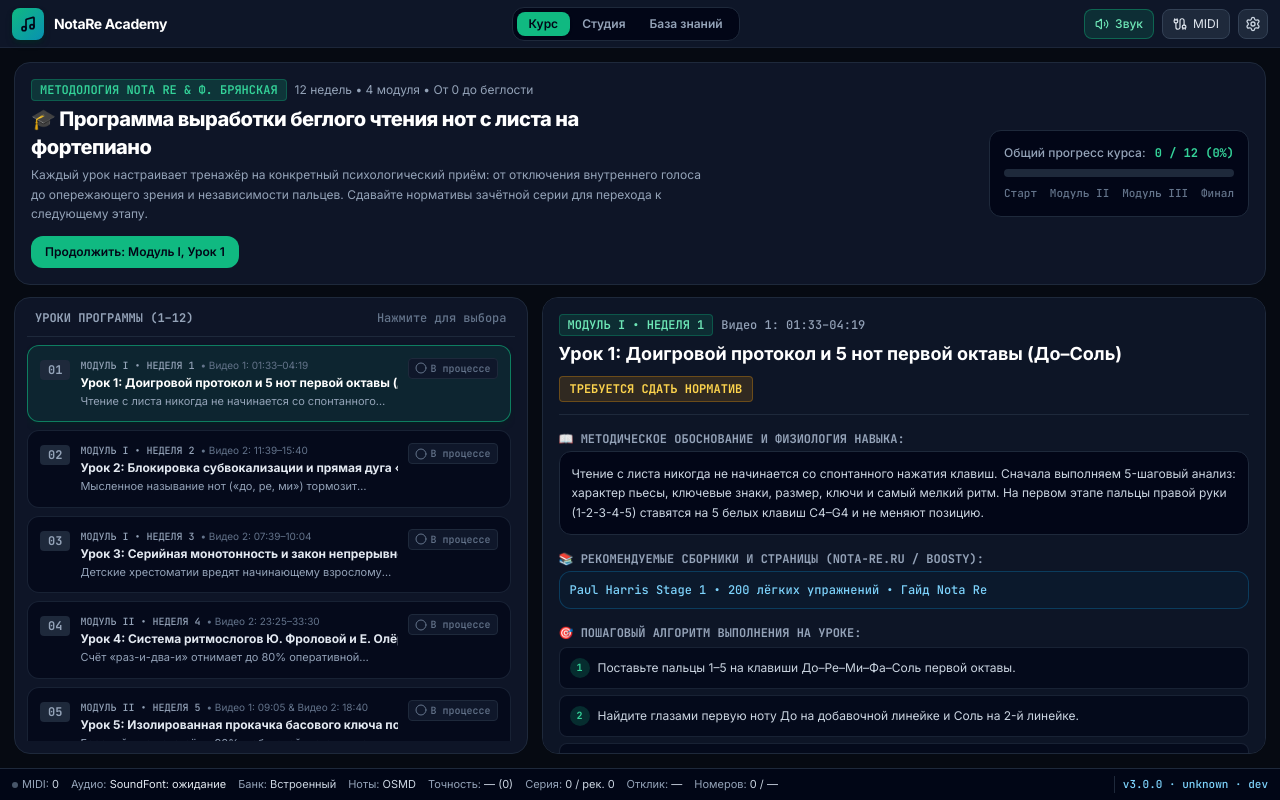
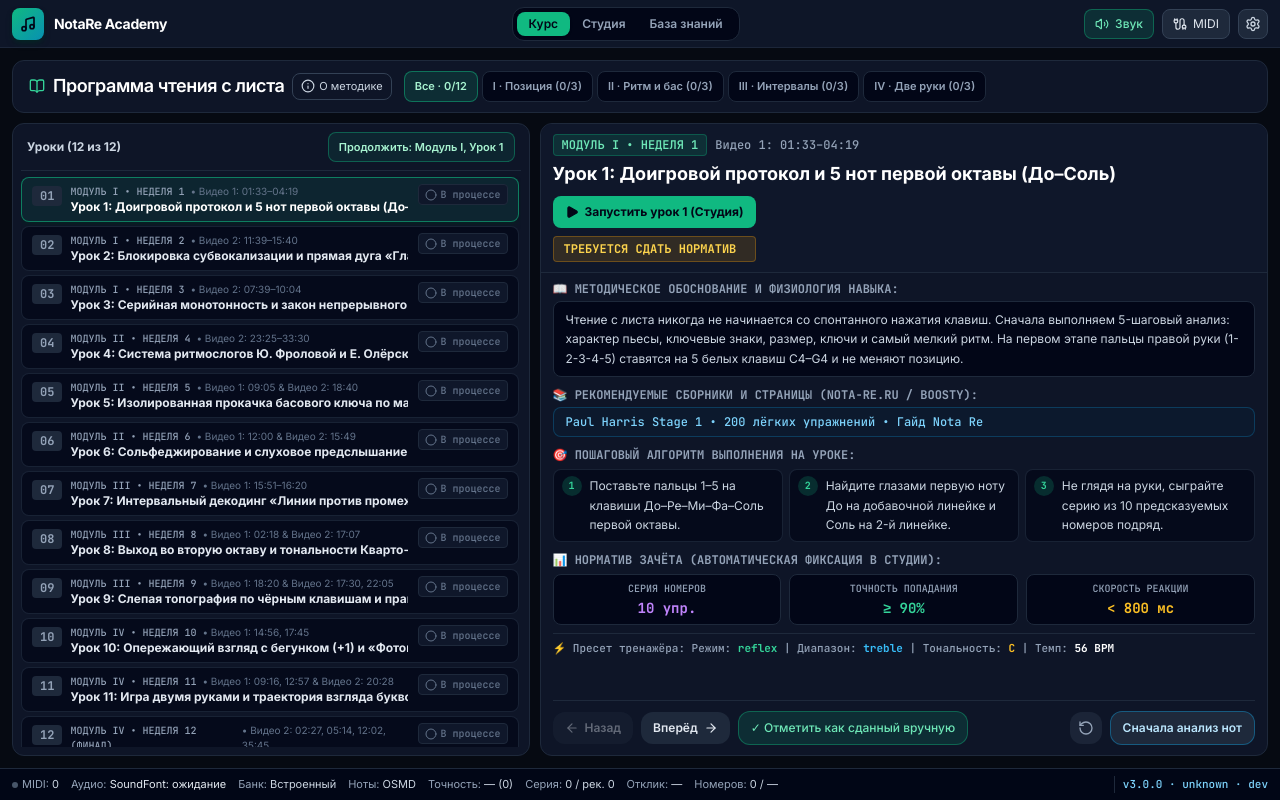
Before and after one commit to shafranek-js/Nota-Re, a React (Vite) app: page / in a window 1280 px wide. Built offline with nearby package versions, Linux system fonts and the light colour scheme.

Commit message:
feat(course): preserve compact course interface on updated main

```diff
--- a/src/components/workspaces/CourseWorkspace.tsx
+++ b/src/components/workspaces/CourseWorkspace.tsx
@@ -1,14 +1,19 @@
-import React from 'react';
+import React, { useState } from 'react';
 import { useAppStore } from '../../store/useAppStore';
 import { COURSE_CURRICULUM } from '../../data/curriculum';
-import { CheckCircle2, Circle, ArrowLeft, ArrowRight, Play, RotateCcw } from 'lucide-react';
+import { CheckCircle2, Circle, ArrowLeft, ArrowRight, BookOpen, Info, Play, RotateCcw } from 'lucide-react';
+
+const COURSE_MODULES = [
+  { id: 'I', title: 'Позиция' }, { id: 'II', title: 'Ритм и бас' },
+  { id: 'III', title: 'Интервалы' }, { id: 'IV', title: 'Две руки' }
+] as const;
+type ModuleFilter = 'all' | (typeof COURSE_MODULES)[number]['id'];
 
 export const CourseWorkspace: React.FC = () => {
+  const [moduleFilter, setModuleFilter] = useState<ModuleFilter>('all');
   const {
     selectedLessonId,
     selectCourseLesson,
-    selectPrevCourseLesson,
-    selectNextCourseLesson,
     completedLessons,
     toggleLessonCompleted,
     resetCourseProgress,
@@ -20,7 +25,20 @@ export const CourseWorkspace: React.FC = () => {
   const lesson = COURSE_CURRICULUM.find(l => l.id === selectedLessonId) || COURSE_CURRICULUM[0];
   const isDone = completedLessons.includes(lesson.id);
   const doneCount = completedLessons.length;
-  const pct = Math.round((doneCount / COURSE_CURRICULUM.length) * 100);
+  const filteredLessons = moduleFilter === 'all' ? COURSE_CURRICULUM
+    : COURSE_CURRICULUM.filter(item => item.module.startsWith(`Модуль ${moduleFilter} •`));
+  const selectModule = (filter: ModuleFilter) => {
+    setModuleFilter(filter);
+    if (filter !== 'all' && !lesson.module.startsWith(`Модуль ${filter} •`)) {
+      const first = COURSE_CURRICULUM.find(item => item.module.startsWith(`Модуль ${filter} •`));
+      if (first) selectCourseLesson(first.id);
+    }
+  };
+  const selectedFilteredIndex = filteredLessons.findIndex(item => item.id === lesson.id);
+  const moveLesson = (direction: -1 | 1) => {
+    const next = filteredLessons[selectedFilteredIndex + direction];
+    if (next) selectCourseLesson(next.id);
+  };
   // Continue from actual certified progress, never from the last browsed
   // lesson. An independently explored lesson does not imply completion.
   const nextLesson = COURSE_CURRICULUM.find(item => !completedLessons.includes(item.id))
@@ -33,61 +51,66 @@ export const CourseWorkspace: React.FC = () => {
   };
 
   return (
-    <section className="flex-1 min-h-full lg:min-h-0 w-full p-3 sm:p-3.5 overflow-visible lg:overflow-hidden flex flex-col gap-3">
-      {/* Шапка курса */}
-      <div className="shrink-0 bg-slate-900/90 border border-slate-800 rounded-2xl p-4 flex flex-wrap items-center justify-between gap-4">
-        <div className="max-w-2xl">
-          <div className="flex items-center gap-2 mb-1">
-            <span className="text-xs font-mono uppercase px-2 py-0.5 rounded bg-emerald-500/20 text-emerald-400 font-semibold border border-emerald-500/30">
-              Методология Nota Re & Ф. Брянская
-            </span>
-            <span className="text-xs text-slate-400">12 недель • 4 модуля • От 0 до беглости</span>
-          </div>
-          <h1 className="text-xl font-extrabold text-white tracking-tight">
-            🎓 Программа выработки беглого чтения нот с листа на фортепиано
-          </h1>
-          <p className="text-xs text-slate-400 mt-1 leading-relaxed">
-            Каждый урок настраивает тренажёр на конкретный психологический приём: от отключения внутреннего голоса до опережающего зрения и независимости пальцев. Сдавайте нормативы зачётной серии для перехода к следующему этапу.
-          </p>
-          <button type="button" data-testid="course-continue" onClick={continueCourse}
-            className="mt-3 rounded-xl bg-emerald-500 px-3.5 py-2 font-semibold text-xs text-slate-950 hover:bg-emerald-400 focus-visible:outline focus-visible:outline-2 focus-visible:outline-offset-2 focus-visible:outline-sky-400">
-            {allCompleted ? 'Повторить' : 'Продолжить'}: {moduleName}, Урок {nextLesson.id}
+    <section className="flex-1 min-h-full lg:min-h-0 w-full min-w-0 p-2.5 sm:p-3 overflow-visible lg:overflow-hidden flex flex-col gap-2.5">
+      {/* Compact course toolbar: useful module navigation, no duplicate hero/progress. */}
+      <div data-testid="course-toolbar" className="relative z-10 shrink-0 w-full min-w-0 rounded-xl border border-slate-800 bg-slate-900/90 px-3 sm:px-4 py-2.5 flex flex-wrap lg:flex-nowrap items-center gap-x-3 gap-y-2">
+        <div className="shrink-0 flex items-center gap-2">
+          <BookOpen className="h-4 w-4 text-emerald-400 shrink-0" aria-hidden="true" />
+          <h1 className="text-sm sm:text-base lg:text-lg font-semibold whitespace-nowrap text-white tracking-tight">Программа чтения с листа</h1>
+          <details data-testid="course-methodology" className="relative shrink-0">
+            <summary className="list-none cursor-pointer inline-flex items-center gap-1 rounded-lg border border-slate-700 px-2 py-1 text-[11px] text-slate-300 hover:text-white focus-visible:outline focus-visible:outline-2 focus-visible:outline-sky-400">
+              <Info className="w-3.5 h-3.5" aria-hidden="true" />
+              <span className="hidden sm:inline">О методике</span><span className="sr-only sm:hidden">О методике</span>
+            </summary>
+            <div role="note" className="absolute z-30 right-0 sm:right-auto sm:left-0 top-full mt-2 w-[min(85vw,23rem)] rounded-xl border border-slate-700 bg-slate-950 p-3 shadow-xl text-xs text-slate-300 leading-relaxed whitespace-normal">
+              <strong className="block mb-1 text-slate-100">NotaRe и Ф. Брянская</strong>
+              12 недель и четыре модуля. Каждый урок развивает отдельный навык
+              чтения нот: от работы без внутреннего проговаривания до опережающего
+              зрения и независимости пальцев. Нормативы засчитываются по результатам практики.
+            </div>
+          </details>
+        </div>
+        <nav aria-label="Модули курса" data-testid="course-module-nav"
+          className="w-full lg:w-auto lg:flex-1 min-w-0 max-w-full flex items-center gap-1 overflow-x-auto whitespace-nowrap custom-scroll">
+          <button type="button" data-testid="course-module-all" aria-pressed={moduleFilter === 'all'}
+            onClick={() => selectModule('all')}
+            className={`shrink-0 rounded-lg border px-2.5 py-1.5 text-[11px] font-semibold focus-visible:outline focus-visible:outline-2 focus-visible:outline-sky-400 ${moduleFilter === 'all'
+              ? 'border-emerald-500/50 bg-emerald-500/15 text-emerald-200'
+              : 'border-slate-800 bg-slate-950 text-slate-400 hover:text-slate-100'}`}>
+            Все · {doneCount}/{COURSE_CURRICULUM.length}
           </button>
-        </div>
-
-        {/* Общая шкала курса */}
-        <div className="bg-slate-950 p-3.5 rounded-xl border border-slate-800 w-full sm:w-auto sm:min-w-[260px] min-w-0 flex flex-col gap-2">
-          <div className="flex items-center justify-between text-xs">
-            <span className="text-slate-400 font-medium">Общий прогресс курса:</span>
-            <span className="font-mono font-bold text-emerald-400">{doneCount} / 12 ({pct}%)</span>
-          </div>
-          <div className="w-full bg-slate-800 h-2 rounded-full overflow-hidden">
-            <div
-              className="bg-gradient-to-r from-emerald-500 to-cyan-500 h-full rounded-full transition-all duration-300"
-              style={{ width: `${pct}%` }}
-            />
-          </div>
-          <div className="flex items-center justify-between text-[11px] text-slate-500 font-mono">
-            <span>Старт</span>
-            <span>Модуль II</span>
-            <span>Модуль III</span>
-            <span>Финал</span>
-          </div>
-        </div>
+          {COURSE_MODULES.map(module => {
+            const lessons = COURSE_CURRICULUM.filter(item => item.module.startsWith(`Модуль ${module.id} •`));
+            const completed = lessons.filter(item => completedLessons.includes(item.id)).length;
+            return (
+              <button type="button" key={module.id} data-testid={`course-module-${module.id}`}
+                aria-pressed={moduleFilter === module.id} onClick={() => selectModule(module.id)}
+                className={`shrink-0 rounded-lg border px-2.5 py-1.5 text-[11px] font-semibold focus-visible:outline focus-visible:outline-2 focus-visible:outline-sky-400 ${moduleFilter === module.id
+                  ? 'border-emerald-500/50 bg-emerald-500/15 text-emerald-200'
+                  : 'border-slate-800 bg-slate-950 text-slate-400 hover:text-slate-100'}`}>
+                {module.id} · {module.title} <span className="text-slate-400 tabular-nums">({completed}/{lessons.length})</span>
+              </button>
+            );
+          })}
+        </nav>
       </div>
 
       {/* 2 Колонки: Список 12 уроков (слева) + Карточка выбранного урока (справа) */}
-      <div className="w-full grid grid-cols-1 lg:grid-cols-12 lg:flex-1 lg:min-h-0 gap-3.5">
+      <div className="w-full min-w-0 grid grid-cols-1 lg:grid-cols-12 lg:flex-1 lg:min-h-0 gap-2.5">
 
         {/* Список 12 уроков */}
-        <div className="lg:col-span-5 flex flex-col bg-slate-900/90 border border-slate-800 rounded-2xl p-3 lg:min-h-0">
-          <div className="flex flex-wrap items-center justify-between gap-2 px-2 pb-2.5 border-b border-slate-800 shrink-0">
-            <span className="text-xs font-bold uppercase font-mono text-slate-400">Уроки программы (1–12)</span>
-            <span className="text-xs text-slate-500 font-mono">Нажмите для выбора</span>
+        <div className="lg:col-span-5 min-w-0 flex flex-col bg-slate-900/90 border border-slate-800 rounded-xl p-2 lg:min-h-0">
+          <div className="flex flex-wrap items-center justify-between gap-2 px-1.5 pb-2 border-b border-slate-800 shrink-0">
+            <span className="text-xs font-bold text-slate-300">Уроки ({filteredLessons.length} из 12)</span>
+            <button type="button" data-testid="course-continue" onClick={continueCourse}
+              title="Начать ближайший несданный урок независимо от выбранного"
+              className="rounded-lg border border-emerald-500/40 bg-emerald-500/10 px-2.5 py-1.5 text-[11px] font-semibold text-emerald-200 hover:bg-emerald-500/20 focus-visible:outline focus-visible:outline-2 focus-visible:outline-sky-400">
+              {allCompleted ? 'Повторить' : 'Продолжить'}: {moduleName}, Урок {nextLesson.id}
+            </button>
           </div>
 
-          <div className="lg:flex-1 lg:min-h-0 lg:overflow-y-auto custom-scroll space-y-2 pr-1 pt-2">
-            {COURSE_CURRICULUM.map(item => {
+          <div data-testid="course-list-scroll" className="lg:flex-1 lg:min-h-0 lg:overflow-y-auto custom-scroll space-y-1 pr-0.5 pt-1.5">
+            {filteredLessons.map(item => {
               const isSelected = item.id === selectedLessonId;
               const itemDone = completedLessons.includes(item.id);
 
@@ -99,13 +122,13 @@ export const CourseWorkspace: React.FC = () => {
                   aria-current={isSelected ? 'true' : undefined}
                   aria-label={`Выбрать урок ${item.id}: ${item.title}`}
                   onClick={() => selectCourseLesson(item.id)}
-                  className={`w-full text-left p-3 rounded-xl border cursor-pointer transition focus-visible:outline focus-visible:outline-2 focus-visible:outline-offset-2 focus-visible:outline-emerald-400 flex items-start justify-between gap-2.5 ${
+                  className={`w-full text-left px-2.5 py-1.5 rounded-lg border cursor-pointer transition focus-visible:outline focus-visible:outline-2 focus-visible:outline-offset-2 focus-visible:outline-emerald-400 flex items-start justify-between gap-2.5 ${
                     isSelected
                       ? 'bg-emerald-500/10 border-emerald-500/60 shadow-md shadow-emerald-950/40'
                       : 'bg-slate-950/70 border-slate-800/80 hover:border-slate-700 hover:bg-slate-950'
                   }`}
                 >
-                  <div className="flex items-start gap-2.5 min-w-0">
+                  <div className="flex items-start gap-2 min-w-0">
                     <span className={`text-xs font-mono font-bold px-2 py-0.5 rounded shrink-0 mt-0.5 ${
                       itemDone
                         ? 'bg-emerald-500/20 text-emerald-300 border border-emerald-500/40'
@@ -114,18 +137,16 @@ export const CourseWorkspace: React.FC = () => {
                       {item.id.toString().padStart(2, '0')}
                     </span>
                     <div className="min-w-0">
-                      <div className="flex items-center gap-1.5 flex-wrap">
+                      <div className="flex items-center gap-1.5 min-w-0">
                         <span className="text-[10px] font-mono text-slate-400 uppercase">{item.module}</span>
                         <span className="text-[10px] text-slate-500">• {item.timecode}</span>
                       </div>
-                      <h4 className={`text-xs font-bold line-clamp-2 lg:truncate mt-0.5 ${
+                      <h4 className={`text-xs font-bold line-clamp-2 lg:truncate ${
                         isSelected ? 'text-white' : 'text-slate-200'
                       }`}>
                         {item.title}
                       </h4>
-                      <p className="text-[11px] text-slate-400 line-clamp-1 mt-0.5">
-                        {item.theory}
-                      </p>
+
                     </div>
                   </div>
 
@@ -147,10 +168,9 @@ export const CourseWorkspace: React.FC = () => {
         </div>
 
         {/* Карточка выбранного урока */}
-        <div className="lg:col-span-7 flex flex-col justify-between bg-slate-900/90 border border-slate-800 rounded-2xl p-4 lg:overflow-y-auto custom-scroll lg:min-h-0">
-          <div className="space-y-4">
+        <div data-testid="course-detail-panel" className="lg:col-span-7 min-w-0 flex flex-col bg-slate-900/90 border border-slate-800 rounded-xl px-3 py-2.5 lg:overflow-hidden lg:min-h-0">
             {/* Шапка карточки */}
-            <div className="flex flex-wrap items-start justify-between gap-2 border-b border-slate-800 pb-3">
+            <div data-testid="course-selected-header" className="relative z-10 -mx-3 -mt-2.5 px-3 py-2.5 flex flex-wrap items-center justify-between gap-2 border-b border-slate-800 bg-slate-900">
               <div>
                 <div className="flex items-center gap-2">
                   <span className="text-xs font-mono uppercase px-2 py-0.5 rounded bg-emerald-500/15 text-emerald-300 font-semibold border border-emerald-500/30">
@@ -158,11 +178,18 @@ export const CourseWorkspace: React.FC = () => {
                   </span>
                   <span className="text-xs text-slate-400 font-mono">{lesson.timecode}</span>
                 </div>
-                <h2 className="text-lg font-bold text-white mt-1">
+                <h2 className="text-base sm:text-lg font-bold text-white mt-1 leading-snug">
                   {lesson.title}
                 </h2>
               </div>
-              <div>
+              <div className="shrink-0 flex flex-col items-stretch gap-2">
+                <button type="button" data-testid="course-launch-selected"
+                  aria-label={`Запустить этот урок в тренажёре: Урок ${lesson.id}`}
+                  onClick={startActiveLessonInTrainer}
+                  className="inline-flex items-center justify-center gap-1.5 rounded-lg bg-emerald-500 px-3 py-2 text-xs font-bold text-slate-950 hover:bg-emerald-400 focus-visible:outline focus-visible:outline-2 focus-visible:outline-sky-400">
+                  <Play className="w-3.5 h-3.5 fill-current" aria-hidden="true" />
+                  Запустить урок {lesson.id} (Студия)
+                </button>
                 {isDone ? (
                   <span className="flex items-center gap-1.5 text-xs font-mono uppercase px-2.5 py-1 rounded bg-emerald-500/20 text-emerald-300 font-bold border border-emerald-500/40">
                     <CheckCircle2 className="w-4 h-4 text-emerald-400" />
@@ -176,12 +203,13 @@ export const CourseWorkspace: React.FC = () => {
               </div>
             </div>
 
+          <div data-testid="course-detail-scroll" className="flex-1 min-h-0 lg:overflow-y-auto custom-scroll space-y-2.5 pt-2">
             {/* Методическое обоснование */}
             <div>
               <h4 className="text-xs font-bold uppercase font-mono text-slate-400 mb-1">
                 📖 Методическое обоснование и физиология навыка:
               </h4>
-              <p className="text-xs text-slate-300 leading-relaxed bg-slate-950 p-3 rounded-xl border border-slate-800">
+              <p className="text-xs text-slate-300 leading-relaxed bg-slate-950 px-3 py-2 rounded-lg border border-slate-800">
                 {lesson.theory}
               </p>
             </div>
@@ -191,7 +219,7 @@ export const CourseWorkspace: React.FC = () => {
               <h4 className="text-xs font-bold uppercase font-mono text-slate-400 mb-1">
                 📚 Рекомендуемые сборники и страницы (nota-re.ru / Boosty):
               </h4>
-              <p className="text-xs text-sky-300 font-mono bg-sky-950/20 border border-sky-500/25 p-2.5 rounded-xl">
+              <p className="text-xs text-sky-300 font-mono bg-sky-950/20 border border-sky-500/25 px-3 py-1.5 rounded-lg">
                 {lesson.books}
               </p>
             </div>
@@ -201,9 +229,9 @@ export const CourseWorkspace: React.FC = () => {
               <h4 className="text-xs font-bold uppercase font-mono text-slate-400 mb-1.5">
                 🎯 Пошаговый алгоритм выполнения на уроке:
               </h4>
-              <div className="space-y-1.5 text-xs text-slate-300">
+              <div className="grid grid-cols-1 sm:grid-cols-3 gap-1.5 text-xs text-slate-300">
                 {lesson.steps.map((st, idx) => (
-                  <div key={idx} className="flex items-start gap-2 bg-slate-950/70 p-2.5 rounded-lg border border-slate-800/80">
+                  <div key={idx} className="flex items-start gap-2 bg-slate-950/70 py-1.5 px-2 rounded-lg border border-slate-800/80">
                     <span className="w-5 h-5 rounded-full bg-emerald-500/20 text-emerald-400 flex items-center justify-center font-mono font-bold text-[10px] shrink-0">
                       {idx + 1}
                     </span>
@@ -219,40 +247,40 @@ export const CourseWorkspace: React.FC = () => {
                 📊 Норматив зачёта (автоматическая фиксация в студии):
               </h4>
               <div className="grid grid-cols-1 sm:grid-cols-3 gap-2 text-center">
-                <div className="bg-slate-950 p-2.5 rounded-xl border border-slate-800">
+                <div className="bg-slate-950 px-2.5 py-1.5 rounded-lg border border-slate-800">
                   <div className="text-[10px] text-slate-400 uppercase font-mono">Серия номеров</div>
                   <div className="text-sm font-bold font-mono text-purple-400 mt-0.5">{lesson.normReps} упр.</div>
                 </div>
-                <div className="bg-slate-950 p-2.5 rounded-xl border border-slate-800">
+                <div className="bg-slate-950 px-2.5 py-1.5 rounded-lg border border-slate-800">
                   <div className="text-[10px] text-slate-400 uppercase font-mono">Точность попадания</div>
                   <div className="text-sm font-bold font-mono text-emerald-400 mt-0.5">≥ {lesson.normAcc}%</div>
                 </div>
-                <div className="bg-slate-950 p-2.5 rounded-xl border border-slate-800">
+                <div className="bg-slate-950 px-2.5 py-1.5 rounded-lg border border-slate-800">
                   <div className="text-[10px] text-slate-400 uppercase font-mono">Скорость реакции</div>
                   <div className="text-sm font-bold font-mono text-amber-400 mt-0.5">&lt; {lesson.normSpeed} мс</div>
                 </div>
               </div>
 
               {/* Сводка пресета */}
-              <div className="mt-3 pt-2 border-t border-slate-800 text-[11px] font-mono text-slate-400">
+              <div className="mt-2 pt-1.5 border-t border-slate-800 text-[11px] font-mono text-slate-400">
                 ⚡ Пресет тренажёра: Режим: <strong className="text-emerald-400">{lesson.preset.mode}</strong> | Диапазон: <strong className="text-sky-400">{lesson.preset.filter}</strong> | Тональность: <strong className="text-amber-400">{lesson.preset.tonality}</strong> | Темп: <strong className="text-white">{lesson.preset.bpm} BPM</strong>
               </div>
             </div>
           </div>
 
           {/* Нижняя панель действий карточки */}
-          <div className="pt-4 mt-4 border-t border-slate-800 flex flex-wrap items-center justify-between gap-2.5">
+          <div className="pt-2.5 mt-2.5 border-t border-slate-800 flex flex-wrap items-center justify-between gap-2">
             <div className="flex items-center gap-2">
               <button
-                onClick={selectPrevCourseLesson}
-                disabled={selectedLessonId <= 1}
+                onClick={() => moveLesson(-1)}
+                disabled={selectedFilteredIndex <= 0}
                 className="px-3 py-2 rounded-xl bg-slate-800 hover:bg-slate-700 disabled:opacity-40 disabled:hover:bg-slate-800 text-slate-200 text-xs font-semibold transition flex items-center gap-1.5"
               >
                 <ArrowLeft className="w-3.5 h-3.5" /> Назад
               </button>
               <button
-                onClick={selectNextCourseLesson}
-                disabled={selectedLessonId >= COURSE_CURRICULUM.length}
+                onClick={() => moveLesson(1)}
+                disabled={selectedFilteredIndex >= filteredLessons.length - 1}
                 className="px-3 py-2 rounded-xl bg-slate-800 hover:bg-slate-700 disabled:opacity-40 disabled:hover:bg-slate-800 text-slate-200 text-xs font-semibold transition flex items-center gap-1.5"
               >
                 Вперёд <ArrowRight className="w-3.5 h-3.5" />
@@ -293,13 +321,7 @@ export const CourseWorkspace: React.FC = () => {
                   Пробное задание: две руки (без зачёта)
                 </button>
               )}
-              <button
-                onClick={startActiveLessonInTrainer}
-                className="px-5 py-2.5 rounded-xl bg-gradient-to-r from-emerald-500 to-teal-500 hover:from-emerald-400 hover:to-teal-400 text-slate-950 font-bold text-xs shadow-lg shadow-emerald-950/50 flex items-center gap-2 transition"
-              >
-                <Play className="w-4 h-4 fill-slate-950" />
-                Запустить этот урок в тренажёре →
-              </button>
+
             </div>
           </div>
         </div>
```
